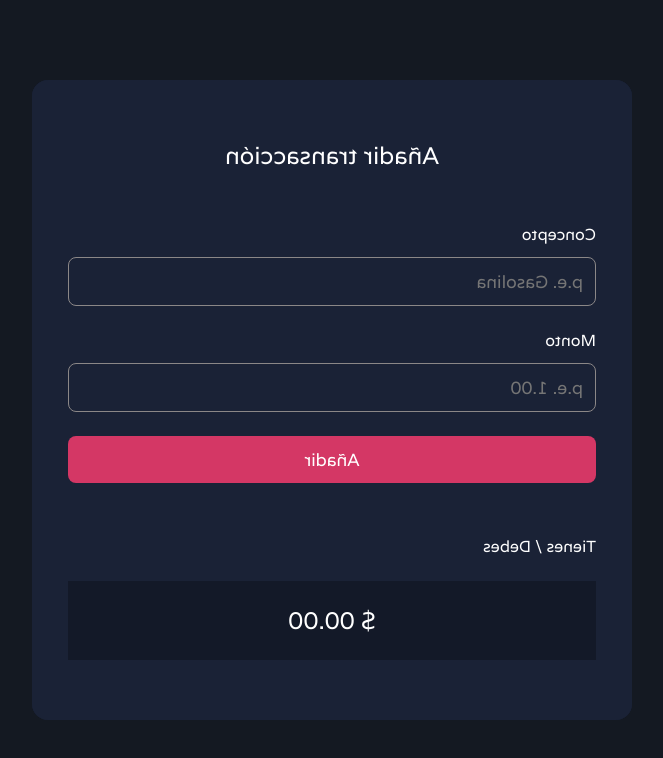
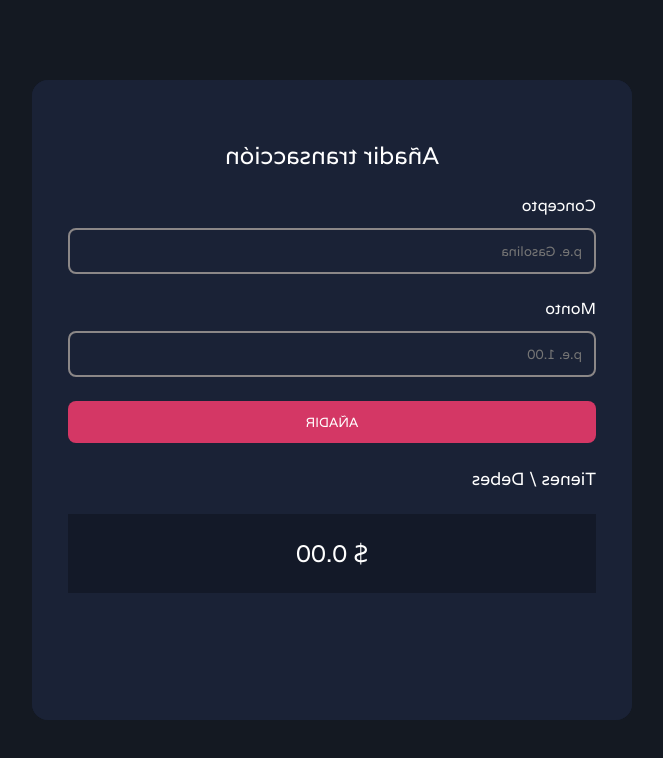
Before and after one commit to Programacion-Web-0221-UCA/L01-JSDOM, a plain HTML site: page index.html in a window 1280 px wide. Shown: the whole page, without its empty margins (308-971 px from the left). Drawn offline with Linux system fonts and the light colour scheme.

Commit message:
Add: HTML and CSS for balance website

```diff
--- a/css/style.css
+++ b/css/style.css
@@ -1,22 +1,28 @@
 @import url('https://fonts.googleapis.com/css2?family=Varela&display=swap');
 
-* {
-    box-sizing: border-box;
-    margin: 0;
-    padding: 0;
-    font-family: 'Varela', sans-serif;
-}
-
+/* Definición de variables */
 :root {
     --primary-color: #1A2236;
     --primary-dark-color: #131928;
     --accent-color: #D43765;
+    --accent-dark-color: #af1f4a;
     --background-color: #141922;
     --text-color: white;
     --hint-color: #8B8787;
 
     --default-gap: 1.5rem;
+}
 
+/* Reset de propiedades */
+* {
+    margin: 0;
+    padding: 0;
+
+    box-sizing: border-box;
+
+    font-family: 'Varela', sans-serif;
+
+    /* La función var() se utiliza para utilizar variables */
     color: var(--text-color);
 }
 
@@ -24,32 +30,30 @@ body {
     width: 100%;
     min-height: 100vh;
 
-    background-color: var(--background-color);
-
     display: flex;
     justify-content: center;
     align-items: center;
-}
 
-h3 {
-    font-size: 1rem;
-    font-weight: 400;
+    background-color: var(--background-color);
 }
 
 main {
     width: 100%;
     max-width: 600px;
 
+    margin: var(--default-gap);
+
+    transition: ease-in-out all 0.5s;
+
     position: relative;
 
-    margin: var(--default-gap);
-
+    /* Para que el elemento se pueda posicionar en todos los ejes */
     transform-style: preserve-3d;
-    transition: transform ease-in-out 0.5s;
 }
 
-main:focus,
-main:focus-within {
+/* Pseudoclase para cuando el elemento está seleccionado */
+main:focus, main:focus-within {
+    /* Transforma el elemento rotándolo 180 grados */
     transform: rotateY(180deg);
 }
 
@@ -57,77 +61,79 @@ section.card {
     width: 100%;
     height: 80vh;
 
-    padding: calc(var(--default-gap)*1.5);
-
-    background: var(--primary-color);
-
     display: flex;
     flex-direction: column;
 
+    /* Función calc() para calcular  */
+    padding: calc(var(--default-gap) * 1.5);
+
     border-radius: 1rem;
-    overflow-y: auto;
+
+    background-color: var(--primary-color);
 }
 
-section.card h2{
-    margin: var(--default-gap) 0;
+section.card h2 {
+    font-size: 1.5rem;
 
     text-align: center;
-    font-weight: normal;
-    font-size: 1.5rem;
+    font-weight: 400;
+
+    margin: var(--default-gap) 0;
 }
 
 section#add-section {
-    justify-content: space-between;
     transform: rotateY(180deg);
 }
 
-section#add-section > form {
+section#add-section form {
     display: flex;
     flex-direction: column;
 }
 
-section#add-section > form input {
-    margin: calc(var(--default-gap)/2) 0 var(--default-gap);
-    padding: calc(var(--default-gap)/2);
+section#add-section form input {
+    padding: calc(var(--default-gap) /2);
+    margin: calc(var(--default-gap) /2) 0 var(--default-gap);
 
     background-color: transparent;
-    color: var(--text-color);
-    font-size: 1.1rem;
 
-    border: solid 1px var(--hint-color);
+    border: solid var(--hint-color) 2px;
     border-radius: 0.5rem;
 }
 
-section#add-section > form input:focus::placeholder{ color: transparent}
-
-section#add-section > form button {
-    padding: calc(var(--default-gap)/2);
-
+section#add-section form button {
     background-color: var(--accent-color);
 
-    color: var(--text-color);
-    font-size: 1.1rem;
-    text-transform: capitalize;
+    padding: calc(var(--default-gap) /2);
 
     border: none;
     border-radius: 0.5rem;
 
     cursor: pointer;
+
+    text-transform: uppercase;
 }
 
-#result-container {
-    margin: var(--default-gap) 0;
-
-    display: flex;
-    flex-direction: column;
-
-    gap: var(--default-gap);
+section#add-section form button:hover,
+section#add-section form button:focus,
+section#add-section form button:focus-within {
+    background-color: var(--accent-dark-color);
 }
 
-#result-container p {
+div#result-container {
+    margin: var(--default-gap) 0;
+}
+
+div#result-container h3 {
+    font-size: 1.1rem;
+    font-weight: 400;
+
+    margin-bottom: var(--default-gap);
+}
+
+div#result-container p {
     padding: var(--default-gap);
 
-    background: var(--primary-dark-color);
+    background-color: var(--primary-dark-color);
 
     text-align: center;
     font-size: 1.5rem;
@@ -135,44 +141,33 @@ section#add-section > form button {
 
 section#summary-section {
     position: absolute;
-    inset: 0;
 
+    /* Para que la parte de atrás de la tarjeta no sea visible */
     backface-visibility: hidden;
 }
 
-section#summary-section > ol {
-    padding: 0  var(--default-gap);
+section#summary-section ul {
     list-style: none;
+
+    padding: var(--default-gap);
+
     overflow: hidden;
     overflow-y: auto;
 }
 
-section#summary-section > ol > li {
-    min-width: 0;
-
-    display: grid;
-    grid-template-columns: 1fr 15ch;
-    gap: 0.75rem;
+section#summary-section ul li {
+    display: flex;
+    justify-content: space-between;
+    align-items: center;
 
     margin-bottom: var(--default-gap);
 }
 
-section#summary-section li div {
-    display: flex;
-    flex-direction: column;
-    justify-content: center;
-}
-
-section#summary-section li div:nth-child(2) {
+section#summary-section ul li div:nth-child(2) {
     text-align: right;
 }
 
-section#summary-section li div > p {
-    text-overflow: ellipsis;
-    overflow: hidden;
+section#summary-section ul li div p:nth-child(2) {
+    font-size: 0.8rem;
+    color: var(--hint-color)
 }
-
-section#summary-section li div > p:nth-child(2) {
-    color: var(--hint-color);
-    font-size: 0.8rem
-}
--- a/index.html
+++ b/index.html
@@ -4,48 +4,39 @@
     <meta charset="UTF-8">
     <meta http-equiv="X-UA-Compatible" content="IE=edge">
     <meta name="viewport" content="width=device-width, initial-scale=1.0">
-    <link rel="stylesheet" href="css/style.css">
-    <script src="js/main.js"></script>
+    <link rel="stylesheet" href="./css/style.css">
     <title>Balance</title>
 </head>
 <body>
     <main>
-        <section class="card" id="summary-section" tabindex="0">
-            <h2> Últimas transacciones </h2>
-            <ol id="transactions">
-                <!-- <li>
+        <section id="summary-section" class="card" tabindex="0">
+            <h2>Últimas transacciones</h2>
+            <ul>
+                <li>
                     <div>
-                        <p>Gasolina</p>
+                        <p>Comida</p>
                         <p>Concepto</p>
                     </div>
-
                     <div>
-                        <p>$ 100.00</p>
+                        <p>$25.00</p>
                         <p>Monto</p>
                     </div>
-                </li> -->
-            </ol>
+                </li>
+            </ul>
         </section>
-
-        <section class="card" id="add-section" tabindex="0">
+        <section id="add-section" class="card" tabindex="0">
             <h2>Añadir transacción</h2>
-
-            <form id="add-transaction-form" action="#">
-                <label for="concept-input"> Concepto </label>
+            <form action="#">
+                <label for="concept-input">Concepto</label>
                 <input type="text" id="concept-input" name="concept" placeholder="p.e. Gasolina" required>
-
-                <label for="amount-input"> Monto </label>
-                <input type="number" id="amount-input" name="amount" placeholder="p.e. 1.00" step="0.01" required>
-
-                <button type="submit"> Añadir </button>
+                <label for="amount-input">Monto</label>
+                <input type="number" id="amount-input" name="amount" placeholder="p.e. 1.00" step="0.25" requrired>
+                <button type="submit">Añadir</button>
+                <div id="result-container">
+                    <h3>Tienes / Debes</h3>
+                    <p>$ 0.00</p>
+                </div>
             </form>
-
-            <div id="result-container">
-                <h3> Tienes / Debes </h3>
-                <p>
-                    $ 00.00
-                </p>
-            </div>
         </section>
     </main>
 </body>
```
